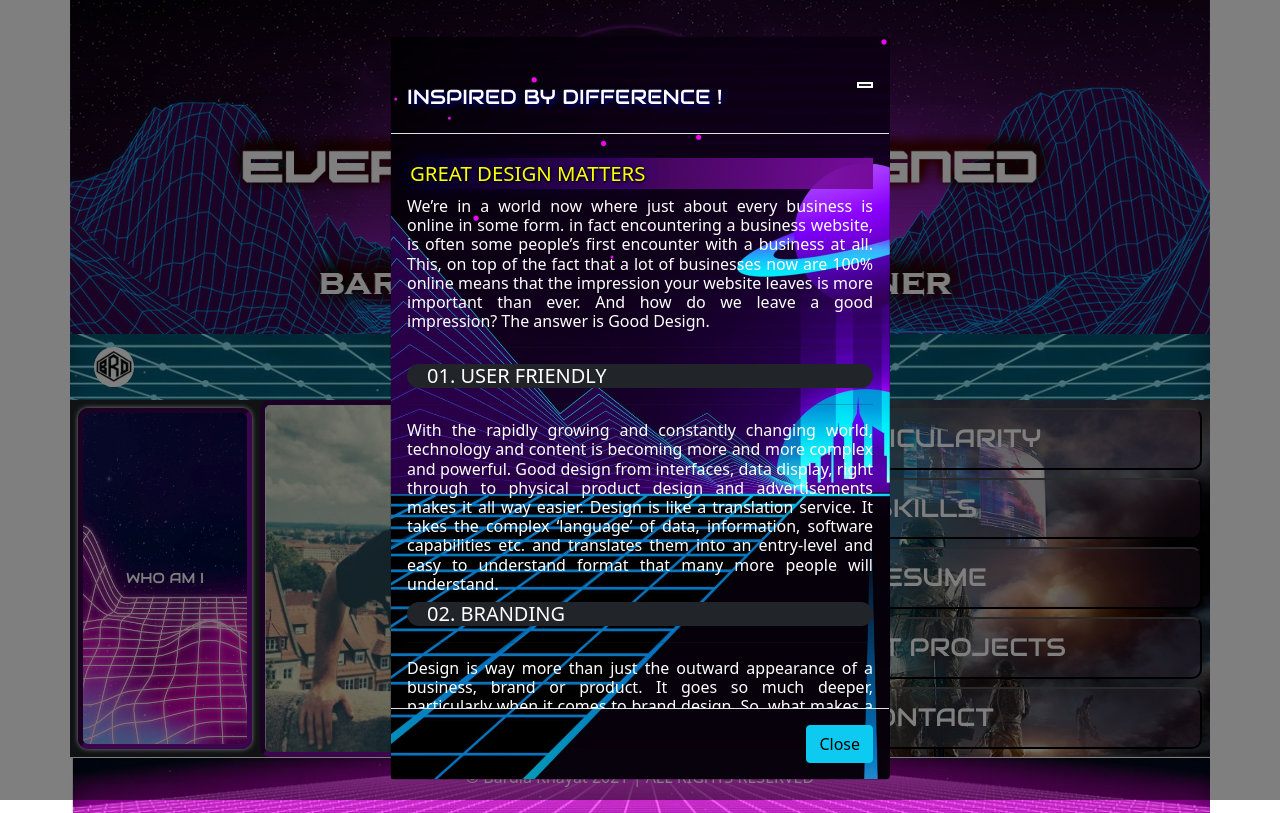
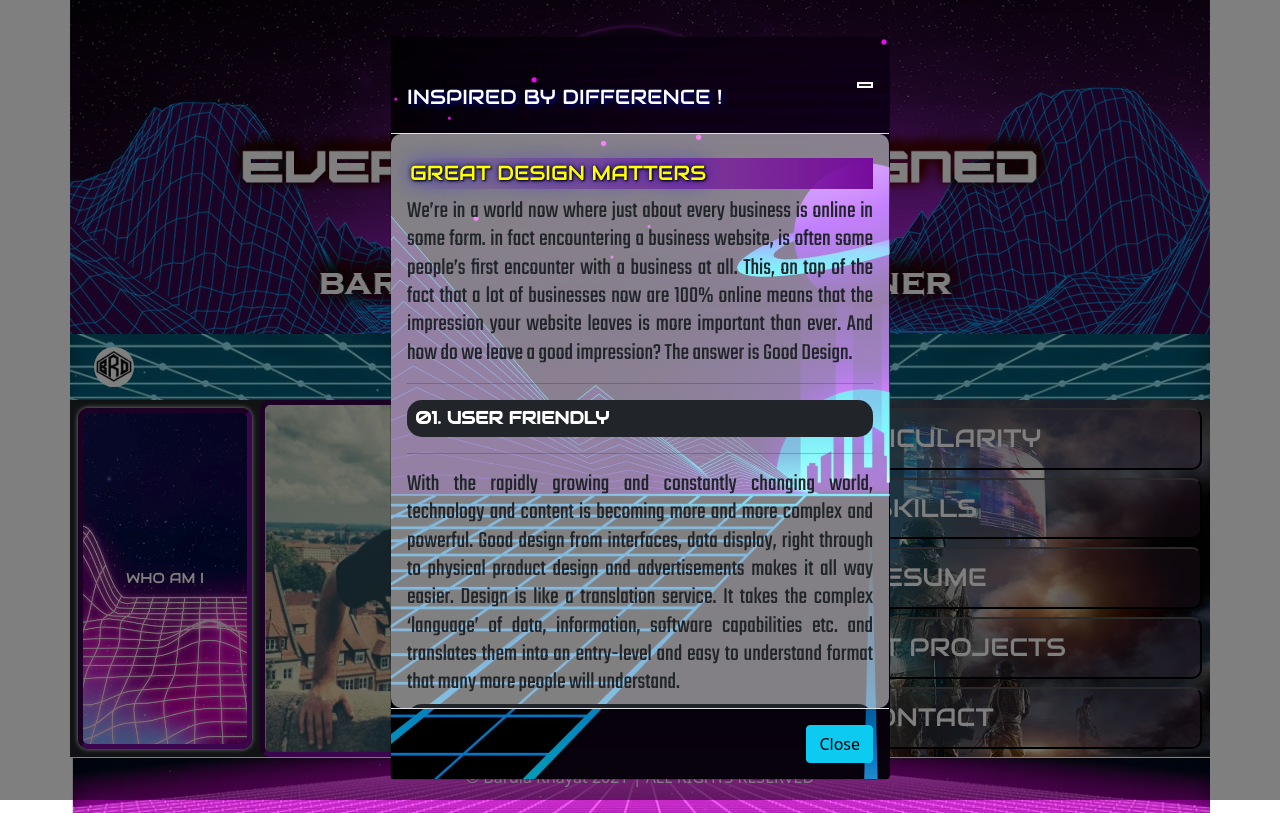
Before and after one commit to BardiaKhayat/portfolio, a plain HTML site: page index.html in a window 1280 px wide. Both pictures are taken after a click on the button "PARTICULARITY". Drawn offline with nearby package versions, Linux system fonts and the light colour scheme.

Commit message:
Update index.html

```diff
--- a/index.html
+++ b/index.html
@@ -61,19 +61,19 @@
 	         <h1 class="mt-3 pt-3 text-white" style="text-shadow: 2px 2px 5px darkblue; font-family:Audiowide; font-size:1.275em;">INSPIRED BY DIFFERENCE !</h1>
 			 <button type="button" class="btn-close-white" data-bs-dismiss="modal"></button>
             </div>
-			<div class="modal-body">
-   		      <h5 class="mt-2" id="bar" style="font-size:1.275em; color:yellow;">GREAT DESIGN MATTERS</h5>
-	          <h6 class="mt-2 text-white" style="text-align:justify;">We’re in a world now where just about every business is online in some form. in fact encountering a business website, is often some people’s first encounter with a business at all. This, on top of the fact that a lot of businesses now are 100% online means that the impression your website leaves is more important than ever. And how do we leave a good impression? The answer is Good Design.</h6>
+			<div class="modal-body" style="border-radius:10px; background: rgba(255,255,255,0.5);">
+   		      <h5 class="mt-2" id="bar" style="font-family:Audiowide; font-size:1.275em; color:yellow;">GREAT DESIGN MATTERS</h5>
+	          <h6 class="mt-2" style="text-align:justify; font-family:Teko; font-size:1.475em;">We’re in a world now where just about every business is online in some form. in fact encountering a business website, is often some people’s first encounter with a business at all. This, on top of the fact that a lot of businesses now are 100% online means that the impression your website leaves is more important than ever. And how do we leave a good impression? The answer is Good Design.</h6>
               <hr>
-			  <h5 class="bg-dark text-white" style="padding-left:20px; border-radius:15px;">01. USER FRIENDLY </h5>
+			  <h5 class="bg-dark text-white p-2" style="padding-left:20px; border-radius:15px; font-size:1.1em; font-family:Audiowide; font-weight:bold;">01. USER FRIENDLY </h5>
 	          <hr>
-	          <h6 class="text-white" style="text-align:justify;">With the rapidly growing and constantly changing world, technology and content is becoming more and more complex and powerful. Good design from interfaces, data display, right through to physical product design and advertisements makes it all way easier. Design is like a translation service. It takes the complex ‘language’ of data, information, software capabilities etc. and translates them into an entry-level and easy to understand format that many more people will understand.</h6>
-	          <h5 class="bg-dark text-white" style="padding-left:20px; border-radius:15px;">02. BRANDING </h5>
+	          <h6 style="text-align:justify; font-family:Teko; font-size:1.475em;">With the rapidly growing and constantly changing world, technology and content is becoming more and more complex and powerful. Good design from interfaces, data display, right through to physical product design and advertisements makes it all way easier. Design is like a translation service. It takes the complex ‘language’ of data, information, software capabilities etc. and translates them into an entry-level and easy to understand format that many more people will understand.</h6>
+	          <h5 class="bg-dark text-white p-2" style="padding-left:20px; border-radius:15px; font-size:1.1em; font-family:Audiowide; font-weight:bold;">02. BRANDING </h5>
 	          <hr>
-	          <h6 class="text-white" style="text-align:justify;">Design is way more than just the outward appearance of a business, brand or product. It goes so much deeper, particularly when it comes to brand design. So, what makes a brand memorable? Of course, it’s design. Have you ever discussed a product or brand and said something along the lines of “I can’t remember the name of it but I can picture it”? Often we will remember some element of the material used in packaging or the coloring of the website, some sort of visual cue that we base our memories and experience off.</h6>
-              <h5 class="bg-dark text-white" style="padding-left:20px; border-radius:15px;">03. MARKETING</h5>
+	          <h6 style="text-align:justify; font-family:Teko; font-size:1.475em;">Design is way more than just the outward appearance of a business, brand or product. It goes so much deeper, particularly when it comes to brand design. So, what makes a brand memorable? Of course, it’s design. Have you ever discussed a product or brand and said something along the lines of “I can’t remember the name of it but I can picture it”? Often we will remember some element of the material used in packaging or the coloring of the website, some sort of visual cue that we base our memories and experience off.</h6>
+              <h5 class="bg-dark text-white p-2" style="padding-left:20px; border-radius:15px; font-size:1.1em; font-family:Audiowide; font-weight:bold;">03. MARKETING</h5>
 	          <hr>
-	          <h6 class="text-white" style="text-align:justify; padding-bottom:20px;">Chances are when you started your business, you vigorously established what and who your target audience would be. As established and well-rounded as your target market might be on paper, in practice, targeting this market can be tricky. Once again, this is where design comes in. Design is able to communicate who an item is made for and thus is able to attract these exact people. In this way, design can act as a universal language of sorts that (subconsciously) signals to consumers who this product is made for, who benefits from it etc. Making your product as easily identifiable as possible also makes the process smoother for your consumer.</h6>
+	          <h6 style="text-align:justify; font-family:Teko; font-size:1.475em;">Chances are when you started your business, you vigorously established what and who your target audience would be. As established and well-rounded as your target market might be on paper, in practice, targeting this market can be tricky. Once again, this is where design comes in. Design is able to communicate who an item is made for and thus is able to attract these exact people. In this way, design can act as a universal language of sorts that (subconsciously) signals to consumers who this product is made for, who benefits from it etc. Making your product as easily identifiable as possible also makes the process smoother for your consumer.</h6>
 	        </div>
 			<div class="modal-footer">
               <button type="button" class="btn btn-info" data-bs-dismiss="modal">Close</button>
```
